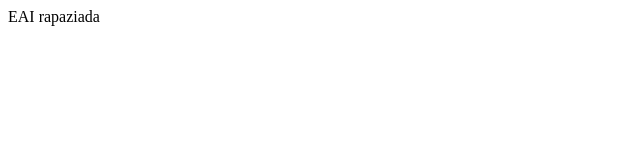
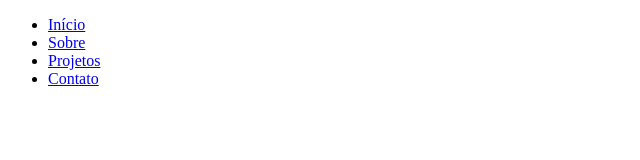
Before and after one commit to rvm9902/dev, a plain HTML site: page dev/index.html in a window 1280 px wide. Shown: the whole page, without its empty margins (0-640 px from the left). Drawn offline with Linux system fonts and the light colour scheme.

Commit message:
Update index.html

```diff
--- a/dev/index.html
+++ b/dev/index.html
@@ -7,6 +7,23 @@
     <link rel="stylesheet" href="style.css">
 </head>
 <body>
-    EAI rapaziada
-</body>
+
+    <nav class="navegacao">
+        <ul class="menu">
+        <li>
+        <a href="#inicio">Início</a>
+        </li>
+        <li>
+        <a href="#sobre">Sobre</a>
+        </li>
+        <li>
+        <a href="#projetos">Projetos</a>
+        </li>
+        <li>
+        <a href="#contato">Contato</a>
+        </li>
+        </ul>
+        </nav>
+
+
 </html>
```
